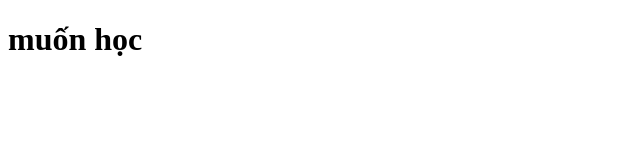
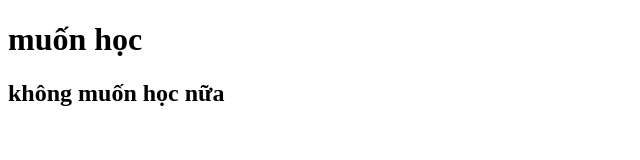
Before and after one commit to dangvuforntend/duanhoclai, a plain HTML site: page index.html in a window 1280 px wide. Shown: the whole page, without its empty margins (0-640 px from the left). Drawn offline with Linux system fonts and the light colour scheme.

Commit message:
2st commit

```diff
--- a/index.html
+++ b/index.html
@@ -9,6 +9,7 @@
 
 <body>
     <h1>muốn học</h1>
+    <h2>không muốn học nữa</h2>
 </body>
 
 </html>
```
